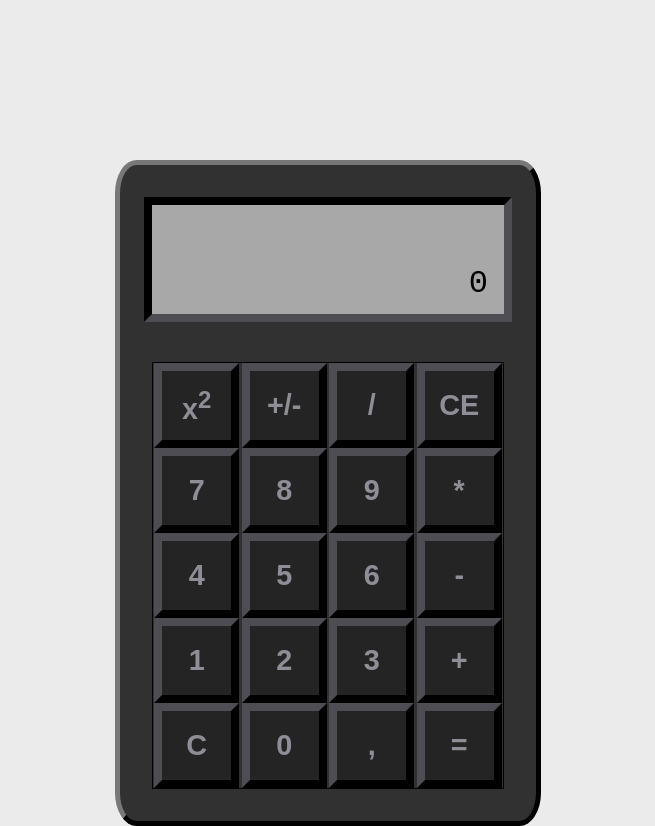
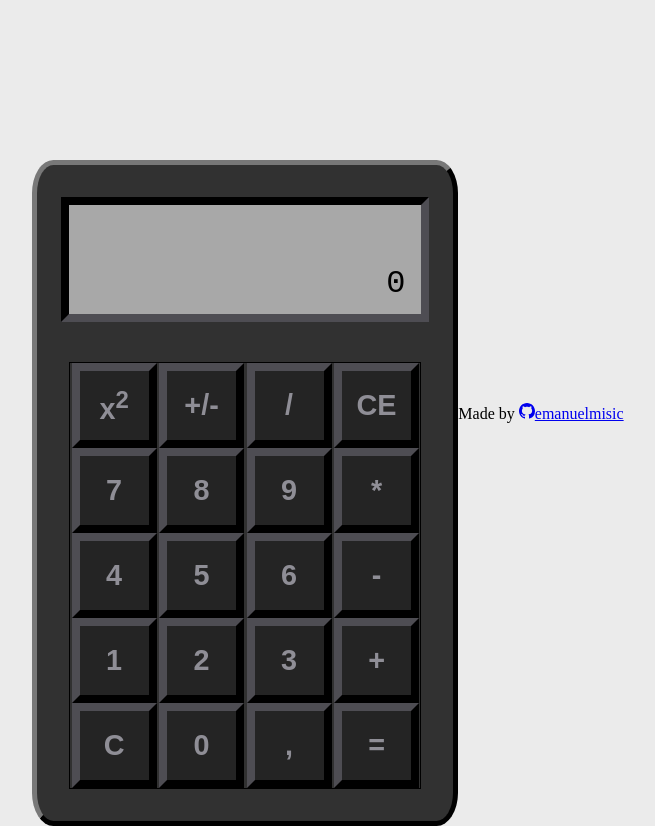
Before and after one commit to emanuelmisic/Calculator, a plain HTML site: page index.html in a window 1280 px wide. Shown: the whole page, without its empty margins (312-967 px from the left). Drawn offline with Linux system fonts and the light colour scheme.

Commit message:
Add footer

```diff
--- a/index.html
+++ b/index.html
@@ -42,5 +42,26 @@
         <button class="btn" id="equals">=</button>
       </div>
     </div>
+    <footer>
+      <div>
+        <p>
+          Made by
+          <a href="https://github.com/emanuelmisic" target="_blank"
+            ><svg
+              xmlns="http://www.w3.org/2000/svg"
+              width="16"
+              height="16"
+              fill="currentColor"
+              class="bi bi-github"
+              viewBox="0 0 16 16"
+            >
+              <path
+                d="M8 0C3.58 0 0 3.58 0 8c0 3.54 2.29 6.53 5.47 7.59.4.07.55-.17.55-.38 0-.19-.01-.82-.01-1.49-2.01.37-2.53-.49-2.69-.94-.09-.23-.48-.94-.82-1.13-.28-.15-.68-.52-.01-.53.63-.01 1.08.58 1.23.82.72 1.21 1.87.87 2.33.66.07-.52.28-.87.51-1.07-1.78-.2-3.64-.89-3.64-3.95 0-.87.31-1.59.82-2.15-.08-.2-.36-1.02.08-2.12 0 0 .67-.21 2.2.82.64-.18 1.32-.27 2-.27.68 0 1.36.09 2 .27 1.53-1.04 2.2-.82 2.2-.82.44 1.1.16 1.92.08 2.12.51.56.82 1.27.82 2.15 0 3.07-1.87 3.75-3.65 3.95.29.25.54.73.54 1.48 0 1.07-.01 1.93-.01 2.2 0 .21.15.46.55.38A8.012 8.012 0 0 0 16 8c0-4.42-3.58-8-8-8z"
+              /></svg
+            >emanuelmisic</a
+          >
+        </p>
+      </div>
+    </footer>
   </body>
 </html>
```
